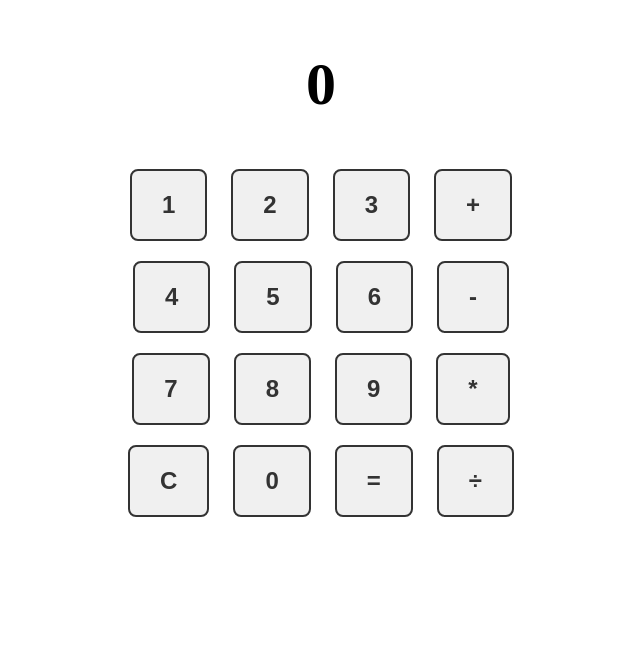
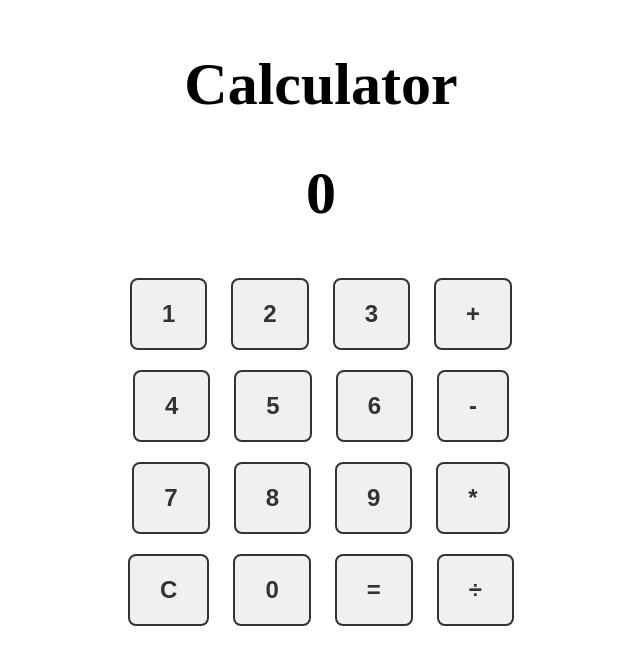
Before and after one commit to IT23005/ICT3203_Web_Application_Development, a plain HTML site: page Calculator/index.html in a window 1280 px wide. Shown: the whole page, without its empty margins (319-959 px from the left). Drawn offline with Linux system fonts and the light colour scheme.

Commit message:
Update index.html

```diff
--- a/Calculator/index.html
+++ b/Calculator/index.html
@@ -7,6 +7,7 @@
 </head>
 
 <body>
+    <h1>Calculator</h1>
     <h1 id="display">0</h1>
 
     <div class="buttons">
```
